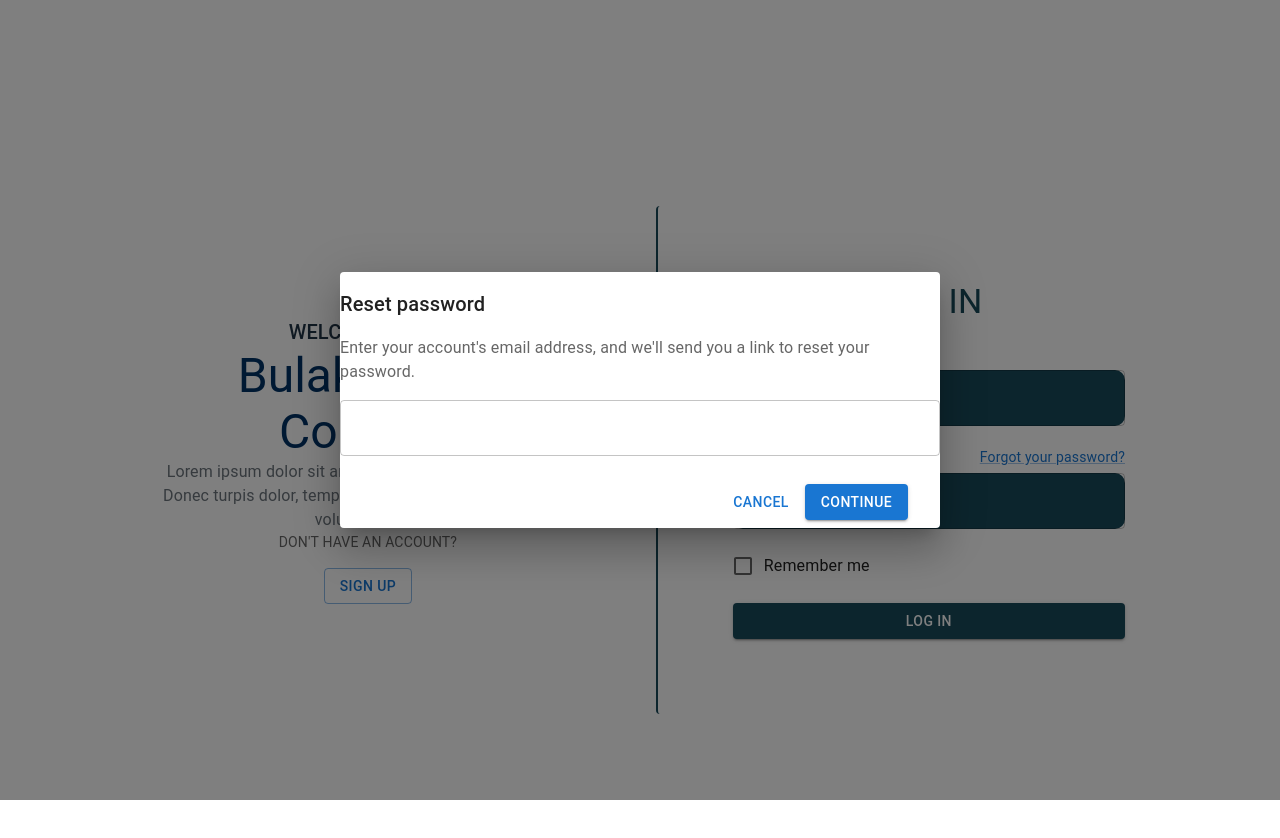
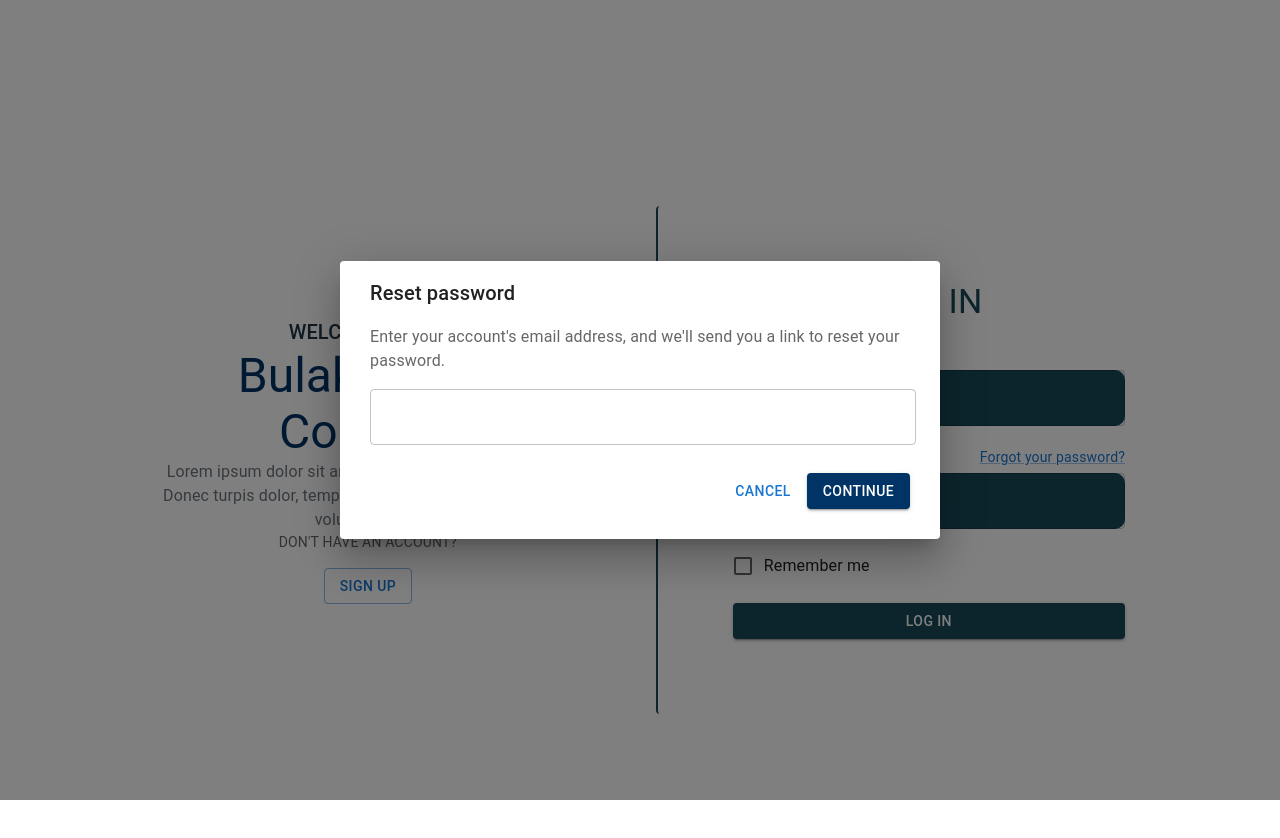
Before and after one commit to YuKARLO15/Bulak-Smart-Connect-JS, a React (Vite) app in the folder bulak-smart-connect-js/: page / in a window 1280 px wide. Both pictures are taken after a click on the button "Forgot your password?". Shown: the top 838 px of the page. Built offline with nearby package versions, Linux system fonts and the light colour scheme.

Commit message:
Changed Forgotpasswrd Classnames

```diff
--- a/bulak-smart-connect-js/src/LogInComponents/ForgotPassword.css
+++ b/bulak-smart-connect-js/src/LogInComponents/ForgotPassword.css
@@ -1,22 +1,39 @@
-.dialog-title {
+
+.DialogTitle {
     font-size: 1.5rem;
     font-weight: bold;
+    padding-left: 30px !important;
   }
 
-  .dialog-content {
+  .DialogContent {
     display: flex;
     flex-direction: column;
     gap: 16px;
-    width: 100%;
+
+    padding-left: 30px !important;
   }
 
-  .dialog-content-text {
+  .DialogContentText {
     color: rgba(0, 0, 0, 0.6);
     font-size: 0.9rem;
   }
 
-  .dialog-actions {
-    padding-bottom: 24px;
-    padding-left: 24px;
-    padding-right: 24px;
+  .DialogActions {
+    padding-bottom: 30px !important;
+    padding-left: 30px !important;
+    padding-right: 30px !important;
   }
+  .ContinueButton {
+    border-radius: 8px;
+    border-color: #003366;
+    background-color: #003366 !important;
+    color: #ffff !important;
+    text-transform: uppercase;
+    padding: 12px 30px;
+    font-size: 1rem;
+    &:hover {
+      border-color: #003366;
+      background-color: #003366;
+      color: #fff;
+    }
+  }
--- a/bulak-smart-connect-js/src/LogInComponents/ForgotPassword.jsx
+++ b/bulak-smart-connect-js/src/LogInComponents/ForgotPassword.jsx
@@ -12,6 +12,7 @@ export default function ForgotPassword({ open, handleClose }) {
   return (
     <Dialog
       open={open}
+      className='DialogForgetPassword'
       onClose={handleClose}
       PaperProps={{
         component: 'form',
@@ -21,9 +22,9 @@ export default function ForgotPassword({ open, handleClose }) {
         },
       }}
     >
-      <DialogTitle className="dialog-title">Reset password</DialogTitle>
-      <DialogContent className="dialog-content">
-        <DialogContentText className="dialog-content-text">
+      <DialogTitle className="DialogTitle">Reset password</DialogTitle>
+      <DialogContent className="DialogContent">
+        <DialogContentText className="DiallogContentText">
           Enter your account&apos;s email address, and we&apos;ll send you a link to reset your password.
         </DialogContentText>
         <OutlinedInput
@@ -38,9 +39,9 @@ export default function ForgotPassword({ open, handleClose }) {
           fullWidth
         />
       </DialogContent>
-      <DialogActions className="dialog-actions">
-        <Button onClick={handleClose}>Cancel</Button>
-        <Button variant="contained" type="submit">
+      <DialogActions className="DialogActions">
+        <Button onClick={handleClose} className='CancelButton'>Cancel</Button>
+        <Button variant="contained" className='ContinueButton' type="submit">
           Continue
         </Button>
       </DialogActions>
```
